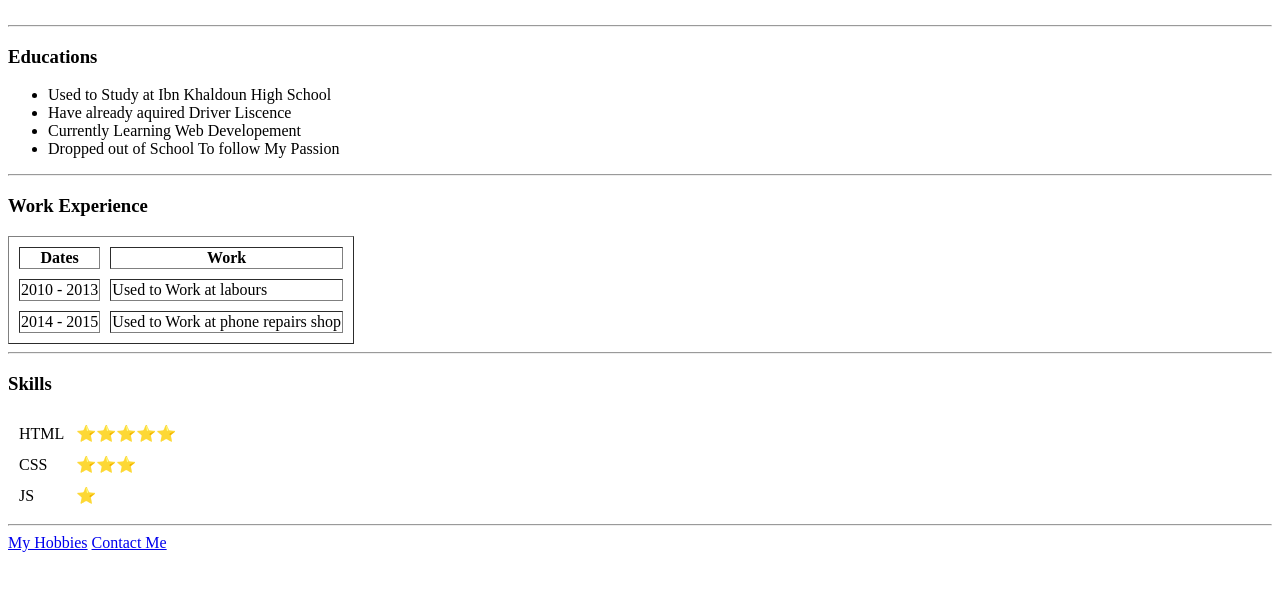
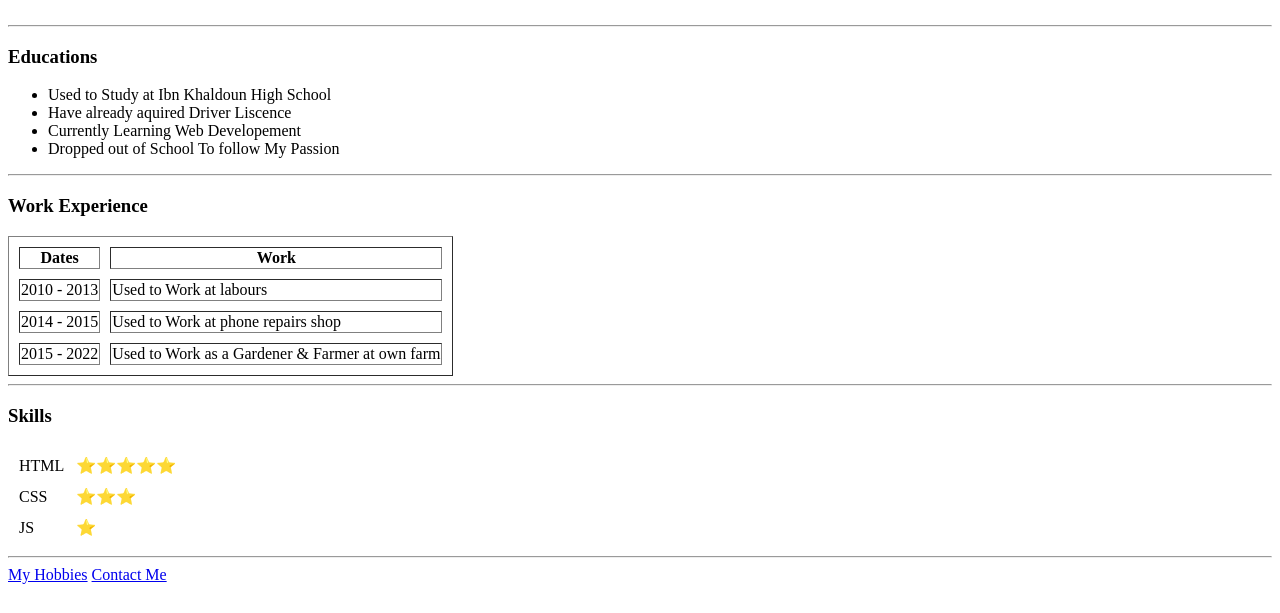
Before and after one commit to Sbhani/cv, a plain HTML site: page index.html in a window 1280 px wide. Shown: the part 187-800 px from the top of the page. Drawn offline with Linux system fonts and the light colour scheme.

Commit message:
Update index.html

```diff
--- a/index.html
+++ b/index.html
@@ -40,6 +40,10 @@
           <td>2014 - 2015</td>
           <td>Used to Work at phone repairs shop</td>
         </tr>
+        <tr>
+          <td>2015 - 2022</td>
+          <td>Used to Work as a Gardener & Farmer at own farm</td>
+        </tr>
   </table>
   <hr>
   <h3>Skills</h3>
```
